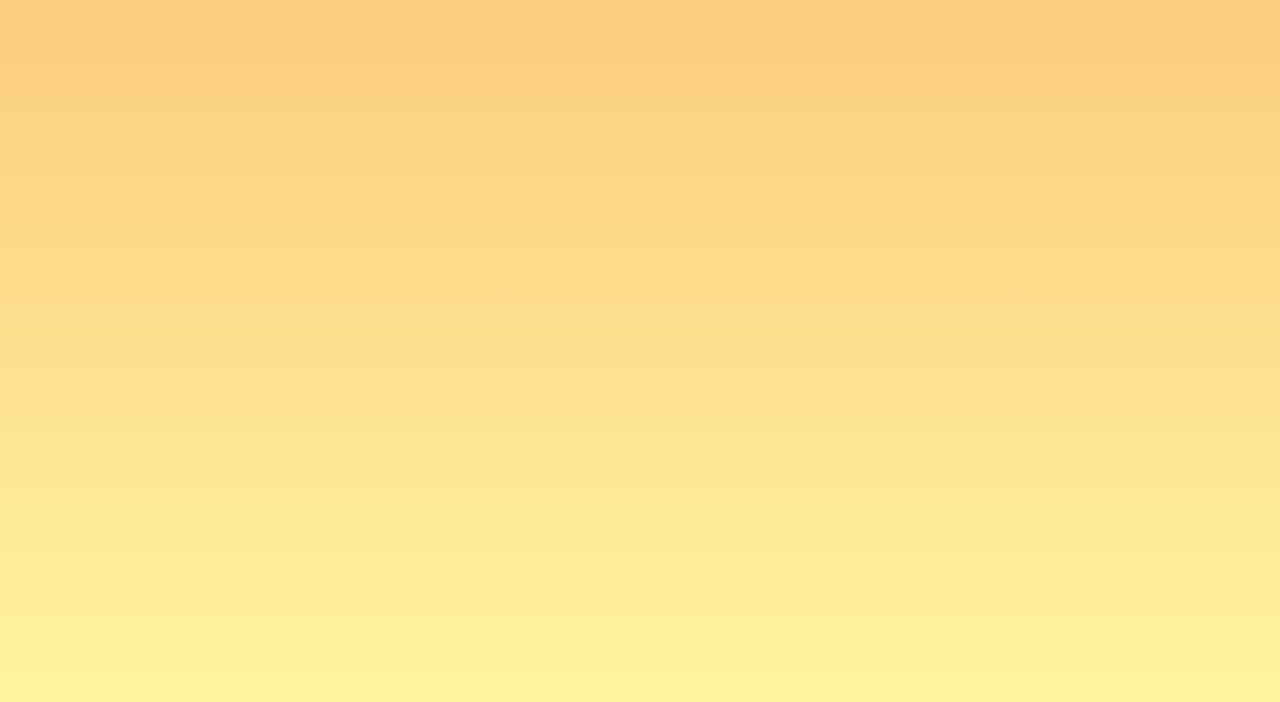
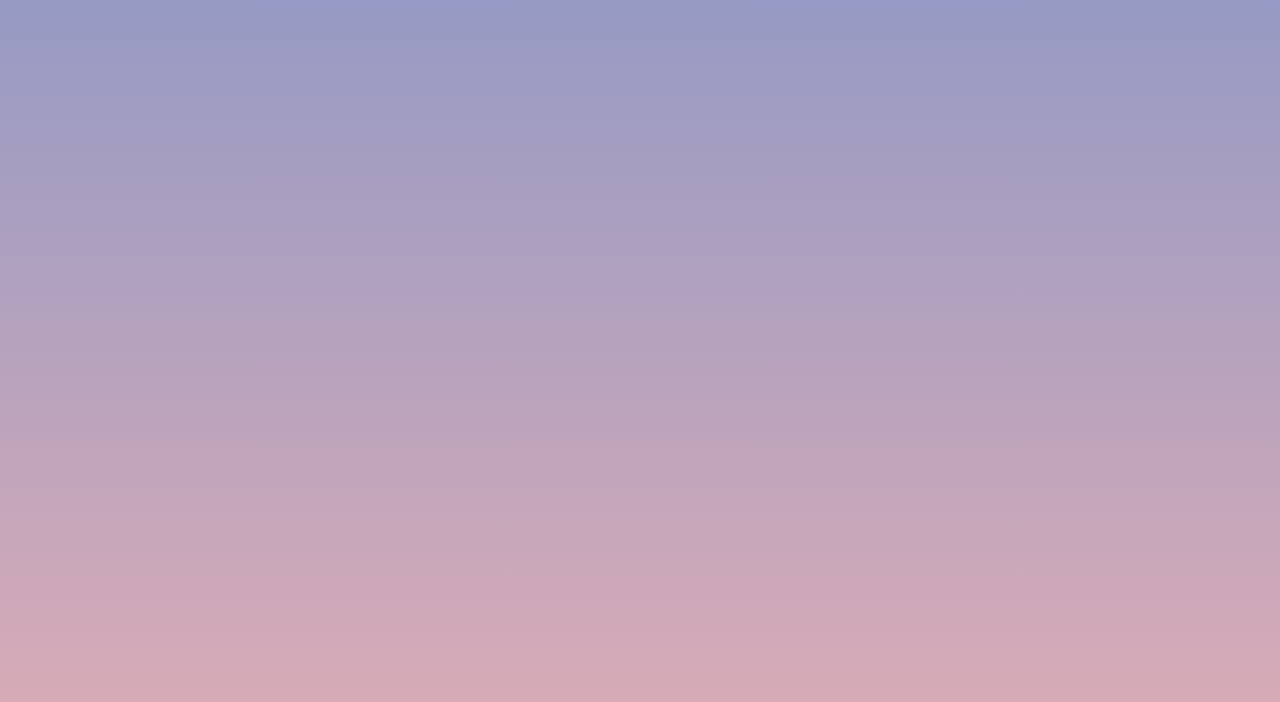
Before and after one commit to BrunoBorgert/Projeto, a plain HTML site: page index.html in a window 1280 px wide. Drawn offline with Linux system fonts and the light colour scheme.

Commit message:
Update style.css
Alteração Background

```diff
--- a/style.css
+++ b/style.css
@@ -8,5 +8,5 @@
 }
 body{
     height: 100vh;
-    background: linear-gradient(#FB9C00 , #FFF44D);
+    background: linear-gradient(#30378A , #C35E6E );
 }
```
